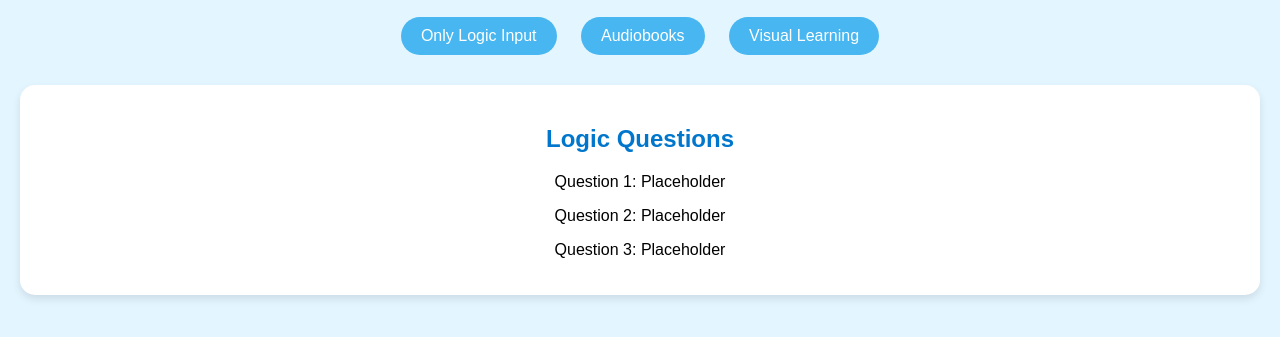
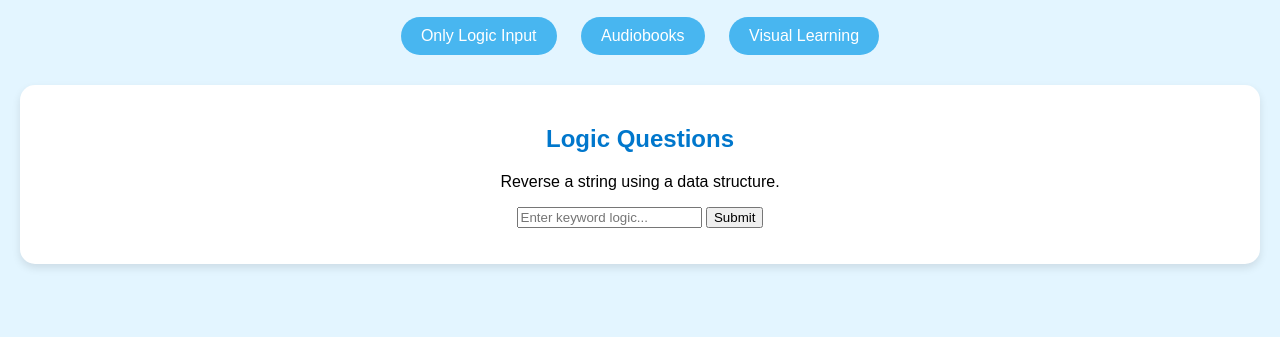
Before and after one commit to Ashwath2348/LearnX, a plain HTML site: page courses/index.html in a window 1280 px wide. Both pictures are taken after a click on the button "Only Logic Input". Shown: the part 121-458 px from the top of the page. Drawn offline with Linux system fonts and the light colour scheme.

Commit message:
Update index.html

```diff
--- a/courses/index.html
+++ b/courses/index.html
@@ -54,11 +54,15 @@
 
   <!-- Content sections -->
   <div id="logic" class="content-section">
-    <h2>Logic Questions</h2>
-    <p>Question 1: Placeholder</p>
-    <p>Question 2: Placeholder</p>
-    <p>Question 3: Placeholder</p>
-  </div>
+  <h2>Logic Questions</h2>
+  <p>Reverse a string using a data structure.</p>
+  <form onsubmit="submitAnswer(event)">
+    <input type="text" placeholder="Enter keyword logic..." required>
+    <input type="submit" value="Submit">
+  </form>
+  <p id="feedback" style="margin-top: 10px; color: green;"></p>
+</div>
+
 
   <div id="audio" class="content-section">
     <h2>Learn by Listening</h2>
```
